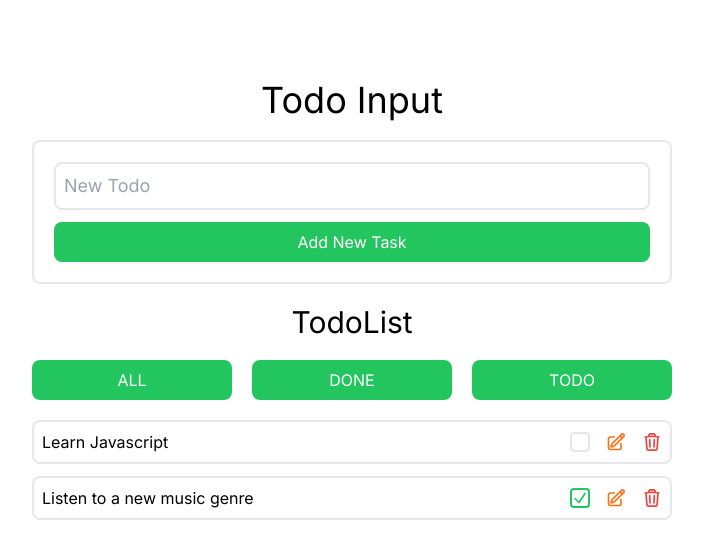
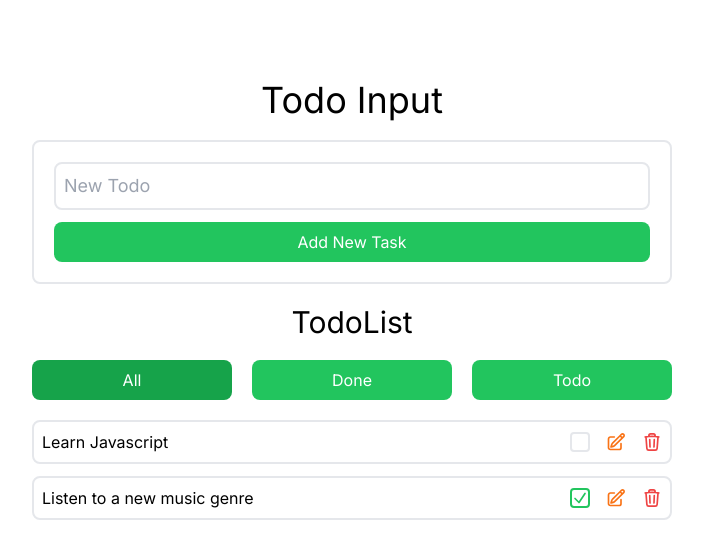
Before and after one commit to ulushbey/todolist, a Next.js app: page / in a window 1280 px wide. Shown: the top 558 px of the page, without its empty margins (288-991 px from the left). Built offline with nearby package versions, Linux system fonts and the light colour scheme.

Commit message:
fix: corrected some mistakes

```diff
--- a/src/app/components/TodoFilter/index.tsx
+++ b/src/app/components/TodoFilter/index.tsx
@@ -1,16 +1,39 @@
+import { filterTodos } from "@/redux/slices/todoSlice";
+import { useAppDispatch, useAppSelector } from "@/redux/store";
 import React from "react";
 
 const TodoFilter = () => {
+  const selectedFilter = useAppSelector((state) => state.todos.filter);
+  const dispatch = useAppDispatch();
+
+  const filterTodo = (type: string) => {
+    dispatch(filterTodos(type));
+  };
   return (
     <div className="flex justify-evenly gap-5 my-5">
-      <button className="bg-green-500 w-full p-2 rounded-lg hover:bg-green-600 text-white">
-        ALL
+      <button
+        onClick={() => filterTodo("all")}
+        className={`${
+          selectedFilter === "all" ? "bg-green-600" : "bg-green-500"
+        } w-full p-2 rounded-lg hover:bg-green-600 text-white`}
+      >
+        All
       </button>
-      <button className="bg-green-500 w-full p-2 rounded-lg hover:bg-green-600 text-white">
-        DONE
+      <button
+        onClick={() => filterTodo("done")}
+        className={`${
+          selectedFilter === "done" ? "bg-green-600" : "bg-green-500"
+        } w-full p-2 rounded-lg hover:bg-green-600 text-white`}
+      >
+        Done
       </button>
-      <button className="bg-green-500 w-full p-2 rounded-lg hover:bg-green-600 text-white">
-        TODO
+      <button
+        onClick={() => filterTodo("todo")}
+        className={`${
+          selectedFilter === "todo" ? "bg-green-600" : "bg-green-500"
+        } w-full p-2 rounded-lg hover:bg-green-600 text-white`}
+      >
+        Todo
       </button>
     </div>
   );
--- a/src/app/components/TodoList/index.tsx
+++ b/src/app/components/TodoList/index.tsx
@@ -1,21 +1,39 @@
-import React from "react";
+"use client";
+import React, { useEffect } from "react";
 import { Todo } from "../types/Todo.type";
 import TodoFilter from "../TodoFilter";
 import TodoItem from "../TodoItem";
+import { useAppDispatch, useAppSelector } from "@/redux/store";
+import { setInitialData } from "@/redux/slices/todoSlice";
 
 type T = {
   todos: Todo[];
 };
 const TodoList = ({ todos }: T) => {
+  const reduxTodos = useAppSelector((state) => state.todos.todos);
+  const selectedFilter = useAppSelector((state) => state.todos.filter);
+  const dispatch = useAppDispatch();
+  useEffect(() => {
+    dispatch(setInitialData(todos));
+  }, []);
+
   return (
     <div>
       <h3 className="text-3xl text-center mt-5">TodoList</h3>
       <TodoFilter />
 
       <div className="flex flex-col gap-3">
-        {todos.map((item) => (
-          <TodoItem key={item.id} todo={item} />
-        ))}
+        {reduxTodos
+          .filter((item) =>
+            selectedFilter === "done"
+              ? item.completed
+              : selectedFilter === "todo"
+              ? !item.completed
+              : item
+          )
+          .map((item) => (
+            <TodoItem key={item.id} todo={item} />
+          ))}
       </div>
     </div>
   );
--- a/src/redux/redux-provider.tsx
+++ b/src/redux/redux-provider.tsx
@@ -1,4 +1,4 @@
-"use-client";
+"use client";
 
 import { Provider } from "react-redux";
 import React, { ReactNode } from "react";
```
